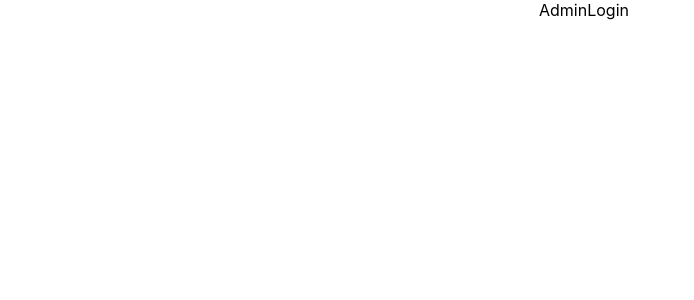
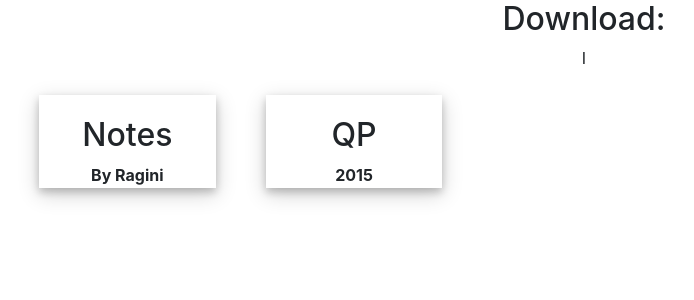
Before and after one commit to CognitQ/Notes, a React (Create React App) app: page / in a window 1280 px wide. Shown: the top 300 px of the page, without its empty margins (56-750 px from the left). Built offline with nearby package versions, Linux system fonts and the light colour scheme.

Commit message:
Static user frontEnd completed

```diff
--- a/public/index.html
+++ b/public/index.html
@@ -25,6 +25,7 @@
       Learn how to configure a non-root public URL by running `npm run build`.
     -->
     <title>React App</title>
+    <link href="https://cdn.jsdelivr.net/npm/bootstrap@5.2.3/dist/css/bootstrap.min.css" rel="stylesheet" integrity="sha384-rbsA2VBKQhggwzxH7pPCaAqO46MgnOM80zW1RWuH61DGLwZJEdK2Kadq2F9CUG65" crossorigin="anonymous">
   </head>
   <body>
     <noscript>You need to enable JavaScript to run this app.</noscript>
@@ -39,5 +40,6 @@
       To begin the development, run `npm start` or `yarn start`.
       To create a production bundle, use `npm run build` or `yarn build`.
     -->
+    <script src="https://cdn.jsdelivr.net/npm/bootstrap@5.2.3/dist/js/bootstrap.bundle.min.js" integrity="sha384-kenU1KFdBIe4zVF0s0G1M5b4hcpxyD9F7jL+jjXkk+Q2h455rYXK/7HAuoJl+0I4" crossorigin="anonymous"></script>
   </body>
 </html>
--- a/src/App.js
+++ b/src/App.js
@@ -1,10 +1,16 @@
 import './App.css';
-import AdminLogin from './Components/AdminLogin';
+import QpNotes from './Components/QpNotes';
+// import AdminLogin from './Components/AdminLogin';
+// import Classes from './Components/Classes';
+// import Subject from './Components/Subject';
 
 function App() {
   return (
     <div className="App">
-      <AdminLogin/>
+      {/* <AdminLogin/> */}
+      {/* <Classes /> */}
+      {/* <Subject/> */}
+      <QpNotes/>
     </div>
   );
 }
--- /dev/null
+++ b/src/Components/Card.css
@@ -0,0 +1,14 @@
+.class{
+    /* border: 2px solid red; */
+    height:fit-content;
+    width:15.5%;
+    box-shadow: 0 4px 8px 0 rgba(0, 0, 0, 0.2), 0 6px 20px 0 rgba(0, 0, 0, 0.19);
+    text-align: center;
+    font-weight: bold;
+    margin: 25px;
+    border: 1px solid white;
+    /* display: flex; */
+}
+.cls-txt{
+    margin-top: 20px;
+}
--- /dev/null
+++ b/src/Components/Card.js
@@ -0,0 +1,17 @@
+import React from 'react'
+import "./Card.css"
+
+
+
+const Card = (props) => {
+    return (
+        <div className="class">
+            <h2 className="cls-txt">
+                {props.stdNum}
+            </h2>
+                {props.std}
+        </div>
+    )
+}
+
+export default Card
--- /dev/null
+++ b/src/Components/Class.css
@@ -0,0 +1,3 @@
+.tp{
+    border:1px solid red;
+}
--- /dev/null
+++ b/src/Components/Classes.js
@@ -0,0 +1,20 @@
+import React from 'react'
+import Card from './Card'
+import "./Class.css";
+
+const Classes = () => {
+  return (
+    <div>
+      <div className="container">
+        <h2 className='header'>Select Class:</h2>
+        <div className="row">
+
+        <Card className="col-lg-2" stdNum="1st" std="Standard" />
+        <Card className="col-lg-2" stdNum="1st" std="Standard" />
+      </div>
+    </div>
+    </div>
+  )
+}
+
+export default Classes
--- /dev/null
+++ b/src/Components/QpNotes.js
@@ -0,0 +1,19 @@
+import React from 'react'
+import Card from './Card'
+
+const QpNotes = () => {
+  return (
+     <div>
+            <div className="container">
+                <h2 className='header'>Download:</h2>I
+                <div className="row">
+
+                    <Card className="col-lg-2" stdNum="Notes" std="By Ragini"/>
+                    <Card className="col-lg-2" stdNum="QP" std="2015"/>
+                </div>
+            </div>
+        </div>
+  )
+}
+
+export default QpNotes
--- /dev/null
+++ b/src/Components/Subject.js
@@ -0,0 +1,19 @@
+import React from 'react'
+import Card from './Card'
+
+const Subject = () => {
+    return (
+        <div>
+            <div className="container">
+                <h2 className='header'>Select Subject:</h2>I
+                <div className="row">
+
+                    <Card className="col-lg-2" stdNum="Maths" />
+                    <Card className="col-lg-2" stdNum="Science" />
+                </div>
+            </div>
+        </div>
+    )
+}
+
+export default Subject
```
